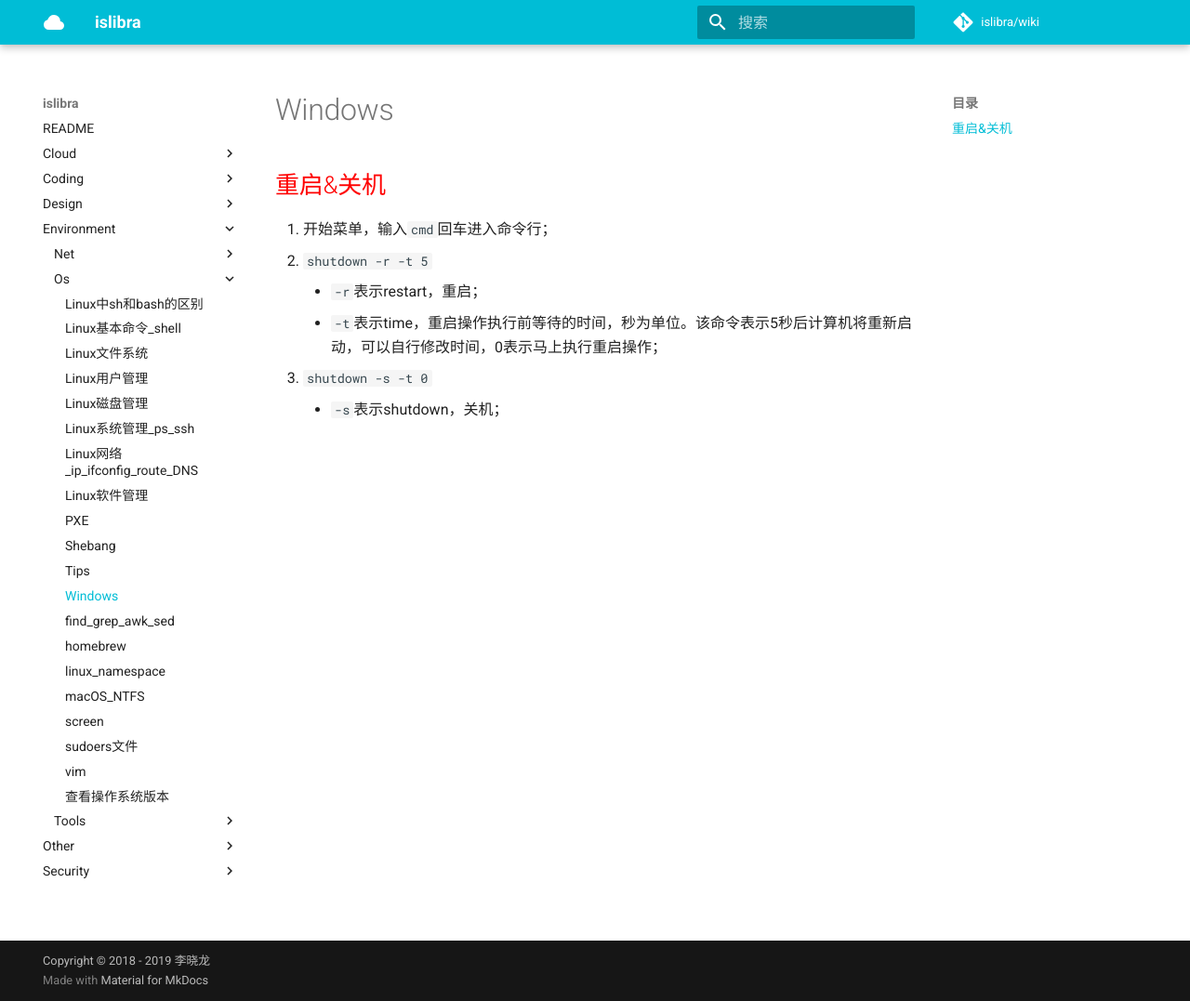
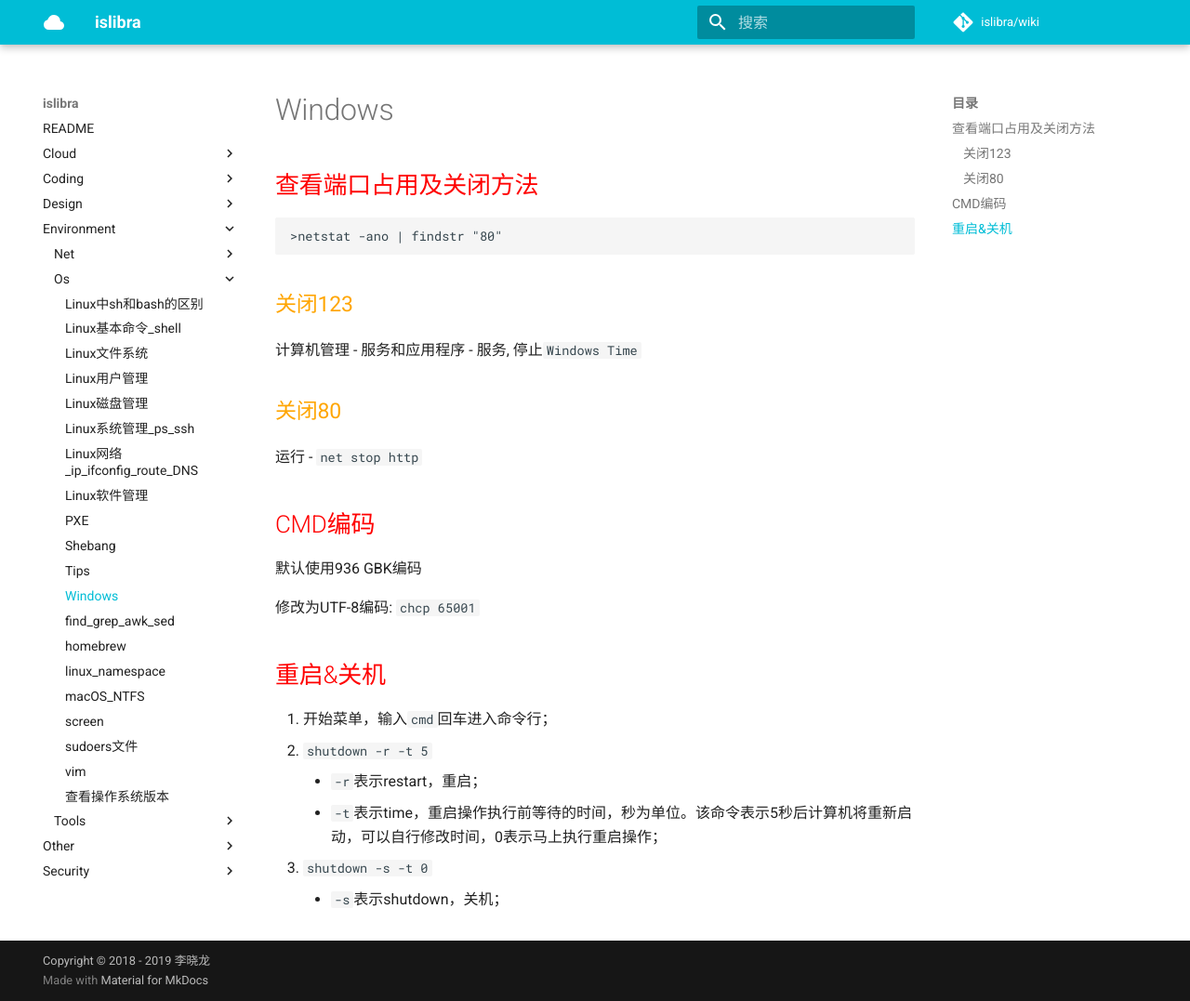
Before and after one commit to islibra/wiki, an MkDocs documentation site: the page built from docs/environment/os/Windows.md, in a window 1280 px wide and 1077 px high. Shown: the whole window at 93% size. Built offline with MkDocs 1.6.1 and Material for MkDocs 9.7.7, drawn with Linux system fonts in a browser that asks for light colours; comment, search, counter and statistics services are not loaded.

Commit message:
Update Windows.md

````diff
--- a/docs/environment/os/Windows.md
+++ b/docs/environment/os/Windows.md
@@ -1,4 +1,26 @@
 # Windows
+
+## 查看端口占用及关闭方法
+
+```cmd
+>netstat -ano | findstr "80"
+```
+
+### 关闭123
+
+计算机管理 - 服务和应用程序 - 服务, 停止`Windows Time`
+
+### 关闭80
+
+运行 - `net stop http`
+
+
+## CMD编码
+
+默认使用936 GBK编码
+
+修改为UTF-8编码: `chcp 65001`
+
 
 ## 重启&关机
 
````
